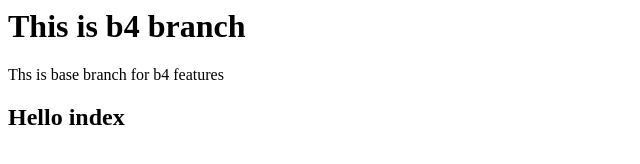
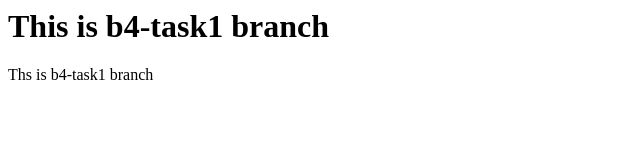
Before and after one commit to kibaek-kimm/test-pr, a plain HTML site: page index.html in a window 1280 px wide. Shown: the whole page, without its empty margins (0-640 px from the left). Drawn offline with Linux system fonts and the light colour scheme.

Commit message:
Update index.html

```diff
--- a/index.html
+++ b/index.html
@@ -1,7 +1,6 @@
 <html>
 	<body>
-		<h1>This is b4 branch</h1>
-		<p>Ths is base branch for b4 features</p>
-		<h2>Hello index</h2>
+		<h1>This is b4-task1 branch</h1>
+		<p>Ths is b4-task1 branch</p>
 	</body>
 </html>
```
